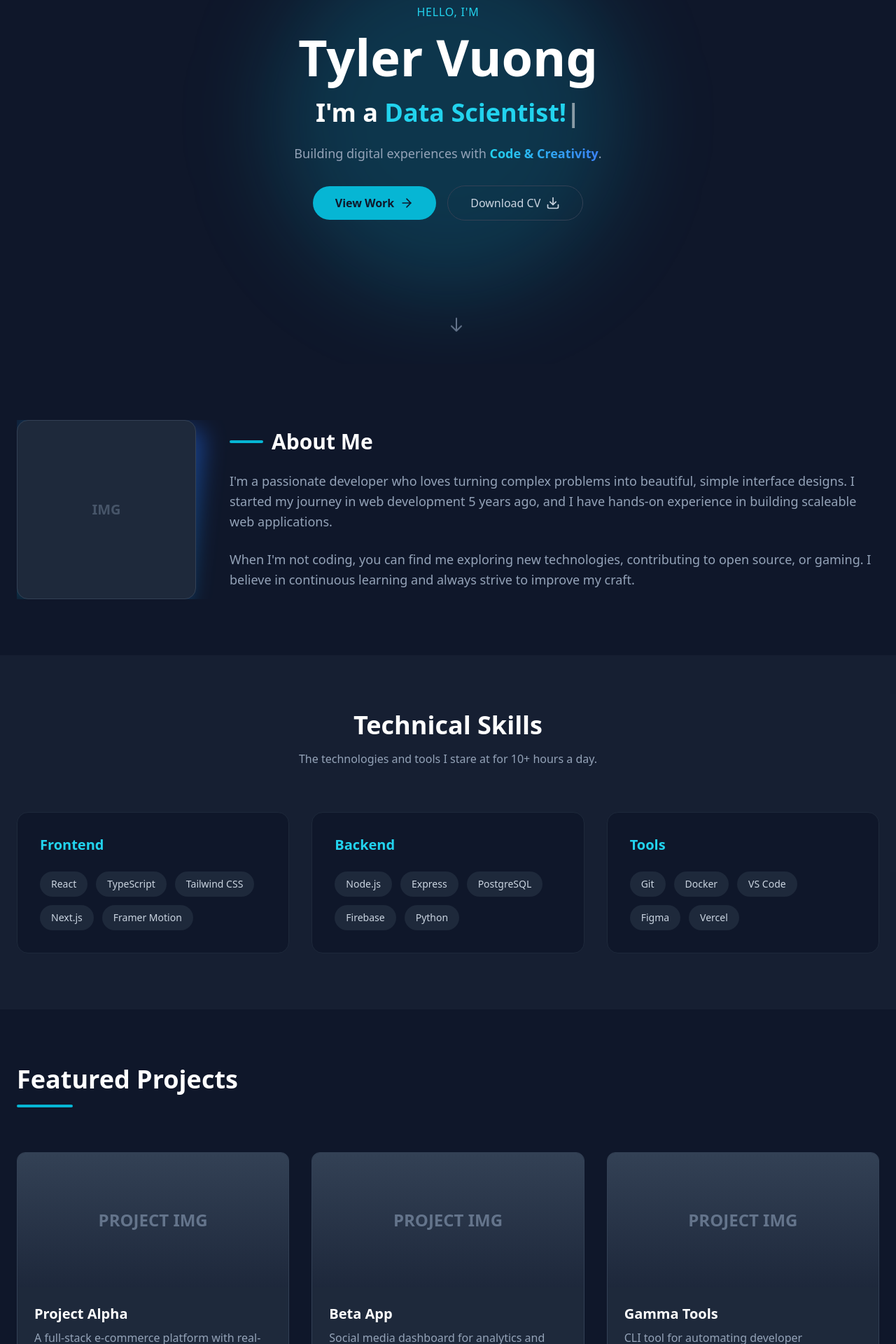
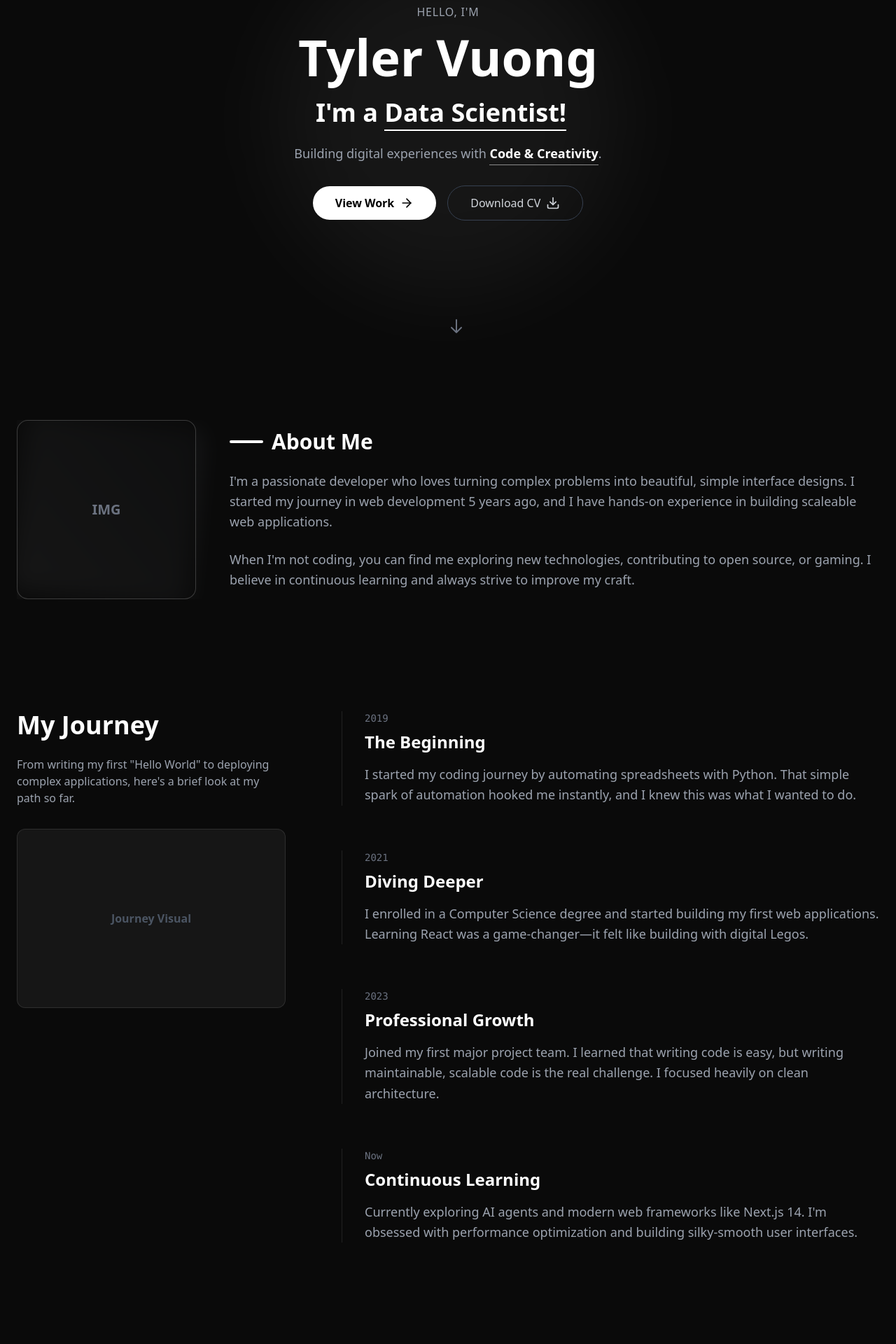
Before and after one commit to SAFESPACE22/Personal_Website, a React (Vite) app: page / in a window 1280 px wide. Shown: the part 280-2200 px from the top of the page at 70% size. Built offline with nearby package versions, Linux system fonts and the light colour scheme.

Commit message:
New code

```diff
--- a/src/App.jsx
+++ b/src/App.jsx
@@ -12,20 +12,21 @@ import ScrollProgress from './components/ScrollProgress';
 
 function App() {
     return (
-        <div className="bg-slate-900 min-h-screen text-slate-100 selection:bg-cyan-500/30 selection:text-cyan-200">
+        <div className="bg-obsidian min-h-screen text-gray-100 selection:bg-white selection:text-black">
             <ScrollProgress />
             <Navbar />
             <main>
                 <Hero />
                 <About />
+                <StoryTelling />
                 <Skills />
                 <Projects />
                 <Experience />
                 <Contact />
             </main>
 
-            <footer className="bg-slate-950 py-8 text-center text-slate-500 text-sm">
-                <p>© {new Date().getFullYear()} Tyler Vuong. Built with React & Tailwind CSS.</p>
+            <footer className="bg-obsidian py-8 text-center text-gray-500 text-sm">
+                <p>© {new Date().getFullYear()} Tyler J. Vuong.</p>
             </footer>
         </div>
     );
--- a/src/components/About.jsx
+++ b/src/components/About.jsx
@@ -4,28 +4,28 @@ import { RevealOnScroll } from './RevealOnScroll';
 
 const About = () => {
     return (
-        <section id="about" className="py-20 bg-slate-900 relative">
+        <section id="about" className="py-20 bg-obsidian relative">
             <div className="container mx-auto px-6">
                 <RevealOnScroll>
                     <div className="flex flex-col md:flex-row items-center gap-12">
                         {/* Image Placeholder */}
                         <div className="w-64 h-64 shrink-0 relative">
-                            <div className="absolute inset-0 bg-gradient-to-tr from-cyan-500 to-blue-600 rounded-2xl rotate-6 opacity-50 blur-lg"></div>
-                            <div className="relative w-full h-full bg-slate-800 rounded-2xl overflow-hidden border border-slate-700 flex items-center justify-center">
-                                <span className="text-slate-600 font-bold text-xl">IMG</span>
+                            <div className="absolute inset-0 bg-gradient-to-tr from-white/20 to-gray-500/20 rounded-2xl rotate-6 opacity-50 blur-lg"></div>
+                            <div className="relative w-full h-full bg-obsidian/50 rounded-2xl overflow-hidden border border-white/20 flex items-center justify-center">
+                                <span className="text-gray-500 font-bold text-xl">IMG</span>
                                 {/* Replace this div with actual <img> tag */}
                             </div>
                         </div>
 
                         <div className="flex-1">
                             <h2 className="text-3xl font-bold text-white mb-6 flex items-center gap-3">
-                                <span className="w-12 h-1 bg-cyan-500 rounded-full inline-block"></span>
+                                <span className="w-12 h-1 bg-white rounded-full inline-block"></span>
                                 About Me
                             </h2>
-                            <p className="text-slate-400 text-lg leading-relaxed mb-6">
+                            <p className="text-gray-400 text-lg leading-relaxed mb-6">
                                 I'm a passionate developer who loves turning complex problems into beautiful, simple interface designs. I started my journey in web development 5 years ago, and I have hands-on experience in building scaleable web applications.
                             </p>
-                            <p className="text-slate-400 text-lg leading-relaxed">
+                            <p className="text-gray-400 text-lg leading-relaxed">
                                 When I'm not coding, you can find me exploring new technologies, contributing to open source, or gaming. I believe in continuous learning and always strive to improve my craft.
                             </p>
                         </div>
--- a/src/components/Hero.jsx
+++ b/src/components/Hero.jsx
@@ -40,7 +40,7 @@ const Hero = () => {
         <section id="hero" className="min-h-screen flex items-center justify-center pt-20 relative overflow-hidden">
             {/* Background Parallax Layer */}
             <div
-                className="absolute top-[25%] left-1/2 -translate-x-1/2 w-[500px] h-[500px] bg-cyan-500/20 rounded-full blur-3xl z-0 pointer-events-none"
+                className="absolute top-[25%] left-1/2 -translate-x-1/2 w-[500px] h-[500px] bg-white/5 rounded-full blur-3xl z-0 pointer-events-none"
                 style={{ transform: `translate(-50%, ${offset}px)` }}
             />
 
@@ -50,17 +50,17 @@ const Hero = () => {
                     animate={{ opacity: 1, y: 0 }}
                     transition={{ duration: 0.8 }}
                 >
-                    <span className="text-cyan-400 font-medium tracking-wider mb-4 block">HELLO, I'M</span>
+                    <span className="text-gray-400 font-medium tracking-wider mb-4 block">HELLO, I'M</span>
                     <h1 className="text-5xl md:text-7xl font-bold text-white mb-6 leading-tight">
                         Tyler Vuong
                     </h1>
 
                     <div className="text-2xl md:text-4xl font-bold text-white mb-6 h-[40px]">
-                        I'm a <span className="text-cyan-400" ref={el}></span>
+                        I'm a <span className="text-white border-b-2 border-white" ref={el}></span>
                     </div>
 
-                    <p className="text-lg text-slate-400 mb-8 max-w-2xl mx-auto">
-                        Building digital experiences with <span className="text-transparent bg-clip-text bg-gradient-to-r from-cyan-400 to-blue-500 font-bold">Code & Creativity</span>.
+                    <p className="text-lg text-gray-400 mb-8 max-w-2xl mx-auto">
+                        Building digital experiences with <span className="text-white font-bold border-b border-white/50 pb-1">Code & Creativity</span>.
                     </p>
 
                     <div className="flex flex-col md:flex-row gap-4 justify-center items-center mt-8">
@@ -69,13 +69,13 @@ const Hero = () => {
                             smooth={true}
                             duration={500}
                             offset={-70}
-                            className="group bg-cyan-500 text-slate-900 px-8 py-3 rounded-full font-bold hover:bg-cyan-400 transition-all flex items-center gap-2 cursor-pointer"
+                            className="group bg-white text-black px-8 py-3 rounded-full font-bold hover:bg-gray-200 transition-all flex items-center gap-2 cursor-pointer"
                         >
                             View Work <ArrowRight className="group-hover:translate-x-1 transition-transform" size={20} />
                         </Link>
                         <a
                             href="#"
-                            className="px-8 py-3 rounded-full border border-slate-700 text-slate-300 hover:border-cyan-400 hover:text-cyan-400 transition-all flex items-center gap-2 font-medium"
+                            className="px-8 py-3 rounded-full border border-gray-700 text-gray-300 hover:border-white hover:text-white transition-all flex items-center gap-2 font-medium"
                         >
                             Download CV <Download size={20} />
                         </a>
@@ -90,7 +90,7 @@ const Hero = () => {
                 transition={{ delay: 1, duration: 1 }}
                 className="absolute bottom-10 left-1/2 -translate-x-1/2 animate-bounce"
             >
-                <Link to="about" smooth={true} duration={500} offset={-70} className="text-slate-500 hover:text-cyan-400 cursor-pointer">
+                <Link to="about" smooth={true} duration={500} offset={-70} className="text-gray-500 hover:text-white cursor-pointer">
                     <span className="sr-only">Scroll Down</span>
                     <svg className="w-6 h-6" fill="none" stroke="currentColor" viewBox="0 0 24 24"><path strokeLinecap="round" strokeLinejoin="round" strokeWidth={2} d="M19 14l-7 7m0 0l-7-7m7 7V3" /></svg>
                 </Link>
--- a/src/components/Projects.jsx
+++ b/src/components/Projects.jsx
@@ -26,12 +26,12 @@ const projects = [
 
 const Projects = () => {
     return (
-        <section id="projects" className="py-20 bg-slate-900">
+        <section id="projects" className="py-20 bg-obsidian">
             <div className="container mx-auto px-6">
                 <RevealOnScroll>
                     <div className="mb-16">
                         <h2 className="text-3xl md:text-4xl font-bold text-white mb-4">Featured Projects</h2>
-                        <div className="w-20 h-1 bg-cyan-500 rounded-full"></div>
+                        <div className="w-20 h-1 bg-white rounded-full"></div>
                     </div>
                 </RevealOnScroll>
 
@@ -39,29 +39,29 @@ const Projects = () => {
                     {projects.map((project, index) => (
                         <RevealOnScroll key={index}>
                             <div
-                                className="group bg-slate-800 rounded-xl overflow-hidden border border-slate-700 hover:border-cyan-500/50 transition-all hover:-translate-y-2 hover:shadow-xl hover:shadow-cyan-500/10 h-full"
+                                className="group bg-obsidian/50 rounded-xl overflow-hidden border border-white/10 hover:border-white/30 transition-all hover:-translate-y-2 hover:shadow-xl hover:shadow-white/5 h-full"
                             >
-                                <div className="h-48 bg-slate-700 flex items-center justify-center group-hover:bg-slate-750 transition-colors relative overflow-hidden">
+                                <div className="h-48 bg-gray-900 flex items-center justify-center group-hover:bg-gray-800 transition-colors relative overflow-hidden">
                                     {/* Image Placeholder or Overlay */}
-                                    <div className="absolute inset-0 bg-gradient-to-t from-slate-900 to-transparent opacity-60"></div>
-                                    <span className="text-slate-500 font-bold text-2xl z-10">PROJECT IMG</span>
+                                    <div className="absolute inset-0 bg-gradient-to-t from-obsidian to-transparent opacity-60"></div>
+                                    <span className="text-gray-500 font-bold text-2xl z-10">PROJECT IMG</span>
                                 </div>
 
                                 <div className="p-6">
-                                    <h3 className="text-xl font-bold text-white mb-2 group-hover:text-cyan-400 transition-colors">{project.title}</h3>
-                                    <p className="text-slate-400 mb-4 line-clamp-3">{project.description}</p>
+                                    <h3 className="text-xl font-bold text-white mb-2 group-hover:text-white/80 transition-colors">{project.title}</h3>
+                                    <p className="text-gray-400 mb-4 line-clamp-3">{project.description}</p>
 
                                     <div className="flex flex-wrap gap-2 mb-6">
                                         {project.tech.map((t) => (
-                                            <span key={t} className="text-xs font-medium text-slate-300 bg-slate-900 px-2 py-1 rounded">
+                                            <span key={t} className="text-xs font-medium text-gray-300 bg-white/5 border border-white/10 px-2 py-1 rounded">
                                                 {t}
                                             </span>
                                         ))}
                                     </div>
 
                                     <div className="flex gap-4">
-                                        <a href={project.links.github} className="text-slate-400 hover:text-white transition-colors"><Github size={20} /></a>
-                                        <a href={project.links.live} className="text-slate-400 hover:text-white transition-colors"><ExternalLink size={20} /></a>
+                                        <a href={project.links.github} className="text-gray-400 hover:text-white transition-colors"><Github size={20} /></a>
+                                        <a href={project.links.live} className="text-gray-400 hover:text-white transition-colors"><ExternalLink size={20} /></a>
                                     </div>
                                 </div>
                             </div>
--- a/src/components/ScrollProgress.jsx
+++ b/src/components/ScrollProgress.jsx
@@ -13,7 +13,7 @@ const ScrollProgress = () => {
 
     return (
         <motion.div
-            className="fixed top-[7.5%] left-0 right-0 h-1 bg-cyan-500 origin-left z-50"
+            className="fixed top-[7.5%] left-0 right-0 h-1 bg-white origin-left z-50"
             style={{ scaleX }}
         />
     );
--- a/src/components/Skills.jsx
+++ b/src/components/Skills.jsx
@@ -10,7 +10,7 @@ const skills = [
 
 const Skills = () => {
     return (
-        <section id="skills" className="py-20 bg-slate-800/50">
+        <section id="skills" className="py-20 bg-obsidian">
             <div className="container mx-auto px-6">
                 <motion.div
                     initial={{ opacity: 0, y: 20 }}
@@ -20,7 +20,7 @@ const Skills = () => {
                     className="text-center mb-16"
                 >
                     <h2 className="text-3xl md:text-4xl font-bold text-white mb-4">Technical Skills</h2>
-                    <p className="text-slate-400 max-w-2xl mx-auto">The technologies and tools I stare at for 10+ hours a day.</p>
+                    <p className="text-gray-400 max-w-2xl mx-auto">The technologies and tools I stare at for 10+ hours a day.</p>
                 </motion.div>
 
                 <div className="grid md:grid-cols-3 gap-8">
@@ -31,14 +31,14 @@ const Skills = () => {
                             whileInView={{ opacity: 1, y: 0 }}
                             viewport={{ once: true }}
                             transition={{ delay: index * 0.2, duration: 0.5 }}
-                            className="bg-slate-900 p-8 rounded-2xl border border-slate-800 hover:border-cyan-500/50 transition-colors"
+                            className="bg-obsidian/50 p-8 rounded-2xl border border-white/10 hover:border-white/50 transition-colors"
                         >
-                            <h3 className="text-xl font-bold text-cyan-400 mb-6">{skillGroup.category}</h3>
+                            <h3 className="text-xl font-bold text-white mb-6">{skillGroup.category}</h3>
                             <div className="flex flex-wrap gap-3">
                                 {skillGroup.items.map((item) => (
                                     <span
                                         key={item}
-                                        className="px-4 py-2 bg-slate-800 text-slate-300 rounded-full text-sm font-medium hover:bg-cyan-500/10 hover:text-cyan-400 transition-colors cursor-default"
+                                        className="px-4 py-2 bg-white/5 text-gray-300 rounded-full text-sm font-medium hover:bg-white/20 hover:text-white transition-colors cursor-default border border-white/5"
                                     >
                                         {item}
                                     </span>
--- a/src/components/StoryTelling.jsx
+++ b/src/components/StoryTelling.jsx
@@ -3,72 +3,64 @@ import React from 'react';
 import { motion } from 'framer-motion';
 import { RevealOnScroll } from './RevealOnScroll';
 
-const storyData = [
+const StoryTelling = () => {
+    const stories = [
         {
+            year: "2019",
             title: "The Beginning",
-        text: "It all started with a curiosity for how things work on the web. I wrote my first line of HTML in 2018 and was instantly hooked by the ability to create something from nothing.",
+            text: "I started my coding journey by automating spreadsheets with Python. That simple spark of automation hooked me instantly, and I knew this was what I wanted to do."
         },
         {
-        title: "The Growth",
-        text: "I spent years mastering JavaScript and the React ecosystem. I built countless side projects, broke things, fixed them, and learned the importance of clean, maintainable code.",
+            year: "2021",
+            title: "Diving Deeper",
+            text: "I enrolled in a Computer Science degree and started building my first web applications. Learning React was a game-changer—it felt like building with digital Legos."
         },
         {
-        title: "The Professional Era",
-        text: "Transitioning into professional development taught me about collaboration, agile methodologies, and the impact of performance optimization on user experience.",
+            year: "2023",
+            title: "Professional Growth",
+            text: "Joined my first major project team. I learned that writing code is easy, but writing maintainable, scalable code is the real challenge. I focused heavily on clean architecture."
         },
         {
-        title: "The Future",
-        text: "Now, I'm focused on building scalable applications and exploring new frontiers like AI integration and 3D web experiences.",
+            year: "Now",
+            title: "Continuous Learning",
+            text: "Currently exploring AI agents and modern web frameworks like Next.js 14. I'm obsessed with performance optimization and building silky-smooth user interfaces."
         }
     ];
 
-const StoryTelling = () => {
     return (
-        <section id="story" className="py-20 bg-slate-950 text-white">
+        <section className="py-20 bg-obsidian text-gray-100">
             <div className="container mx-auto px-6">
-                {/* Mobile: Stacked, Desktop: Two columns */}
-                <div className="flex flex-col md:flex-row gap-12">
+                <div className="flex flex-col md:flex-row gap-12 md:gap-20">
 
-                    {/* Left Column: Sticky */}
-                    <div className="md:w-1/2">
-                        <div className="md:sticky md:top-32 md:h-[calc(100vh-200px)] flex flex-col justify-center">
-                            <motion.div
-                                initial={{ opacity: 0, x: -20 }}
-                                whileInView={{ opacity: 1, x: 0 }}
-                                viewport={{ once: true }}
-                                transition={{ duration: 0.6 }}
-                            >
-                                <span className="text-cyan-500 font-bold tracking-wider uppercase mb-4 block">My Journey</span>
-                                <h2 className="text-4xl md:text-5xl font-bold mb-6">Crafting Digital <br /> Narratives</h2>
-                                <p className="text-slate-400 text-lg mb-8 max-w-md">
-                                    Every line of code tells a story. Here's a glimpse into the chapters that define my career as a developer.
+                    {/* Sticky Left Panel */}
+                    <div className="md:w-1/3">
+                        <div className="md:sticky md:top-32">
+                            <h2 className="text-4xl font-bold text-white mb-6">My Journey</h2>
+                            <p className="text-gray-400 mb-8">
+                                From writing my first "Hello World" to deploying complex applications, here's a brief look at my path so far.
                             </p>
-                                <div className="hidden md:block w-full h-64 bg-slate-800 rounded-2xl overflow-hidden border border-slate-700 relative">
-                                    <div className="absolute inset-0 bg-gradient-to-br from-cyan-500/20 to-blue-600/20"></div>
-                                    <div className="absolute inset-0 flex items-center justify-center text-slate-600 font-bold text-2xl">
-                                        VISUAL ASSET
+                            <div className="w-full h-64 bg-white/5 rounded-xl border border-white/10 flex items-center justify-center">
+                                <span className="text-gray-600 font-bold">Journey Visual</span>
                             </div>
-                                </div>
-                            </motion.div>
                         </div>
                     </div>
 
-                    {/* Right Column: Scrollable Content */}
-                    <div className="md:w-1/2 space-y-24 md:py-20 pb-20">
-                        {storyData.map((item, index) => (
+                    {/* Scrolling Right Panel */}
+                    <div className="md:w-2/3 space-y-16 pb-20">
+                        {stories.map((item, index) => (
                             <RevealOnScroll key={index}>
-                                <div className="bg-slate-900/50 p-8 rounded-2xl border border-slate-800 hover:border-cyan-500/30 transition-colors">
-                                    <h3 className="text-2xl font-bold text-white mb-4 flex items-center gap-3">
-                                        <span className="w-8 h-8 rounded-full bg-cyan-500/10 text-cyan-400 flex items-center justify-center text-sm font-mono border border-cyan-500/50">{index + 1}</span>
-                                        {item.title}
-                                    </h3>
-                                    <p className="text-slate-400 leading-relaxed text-lg">
+                                <div className="group relative pl-8 border-l border-white/10 hover:border-white transition-colors duration-300">
+                                    <div className="absolute -left-[5px] top-0 w-2.5 h-2.5 bg-white rounded-full opacity-0 group-hover:opacity-100 transition-opacity"></div>
+                                    <span className="text-sm font-mono text-gray-500 mb-2 block">{item.year}</span>
+                                    <h3 className="text-2xl font-bold text-white mb-4">{item.title}</h3>
+                                    <p className="text-gray-400 text-lg leading-relaxed">
                                         {item.text}
                                     </p>
                                 </div>
                             </RevealOnScroll>
                         ))}
                     </div>
+
                 </div>
             </div>
         </section>
--- a/src/index.css
+++ b/src/index.css
@@ -1,3 +1,15 @@
+@tailwind base;
+@tailwind components;
+@tailwind utilities;
+
+@tailwind base;
+@tailwind components;
+@tailwind utilities;
+
+@tailwind base;
+@tailwind components;
+@tailwind utilities;
+
 @tailwind base;
 @tailwind components;
 @tailwind utilities;
@@ -8,7 +20,7 @@
   }
 
   body {
-    @apply bg-slate-900 text-slate-100 antialiased;
+    @apply bg-obsidian text-gray-100 antialiased;
   }
 }
 
@@ -18,9 +30,9 @@
 }
 
 ::-webkit-scrollbar-track {
-  @apply bg-slate-900;
+  @apply bg-obsidian;
 }
 
 ::-webkit-scrollbar-thumb {
-  @apply bg-slate-700 hover:bg-slate-600 rounded-full;
+  @apply bg-gray-800 hover:bg-gray-700 rounded-full;
 }
--- a/tailwind.config.js
+++ b/tailwind.config.js
@@ -8,7 +8,7 @@ export default {
     theme: {
         extend: {
             colors: {
-                // We can add custom colors here later
+                obsidian: '#0a0a0a', // Off-black
             },
             fontFamily: {
                 // We can add custom fonts here later
```
Also changed, not shown: src/components/Contact.jsx (+25 -26 lines), src/components/Experience.jsx (+8 -8 lines), src/components/Navbar.jsx (+6 -6 lines). Lines whose indentation alone changed are shown as unchanged.
